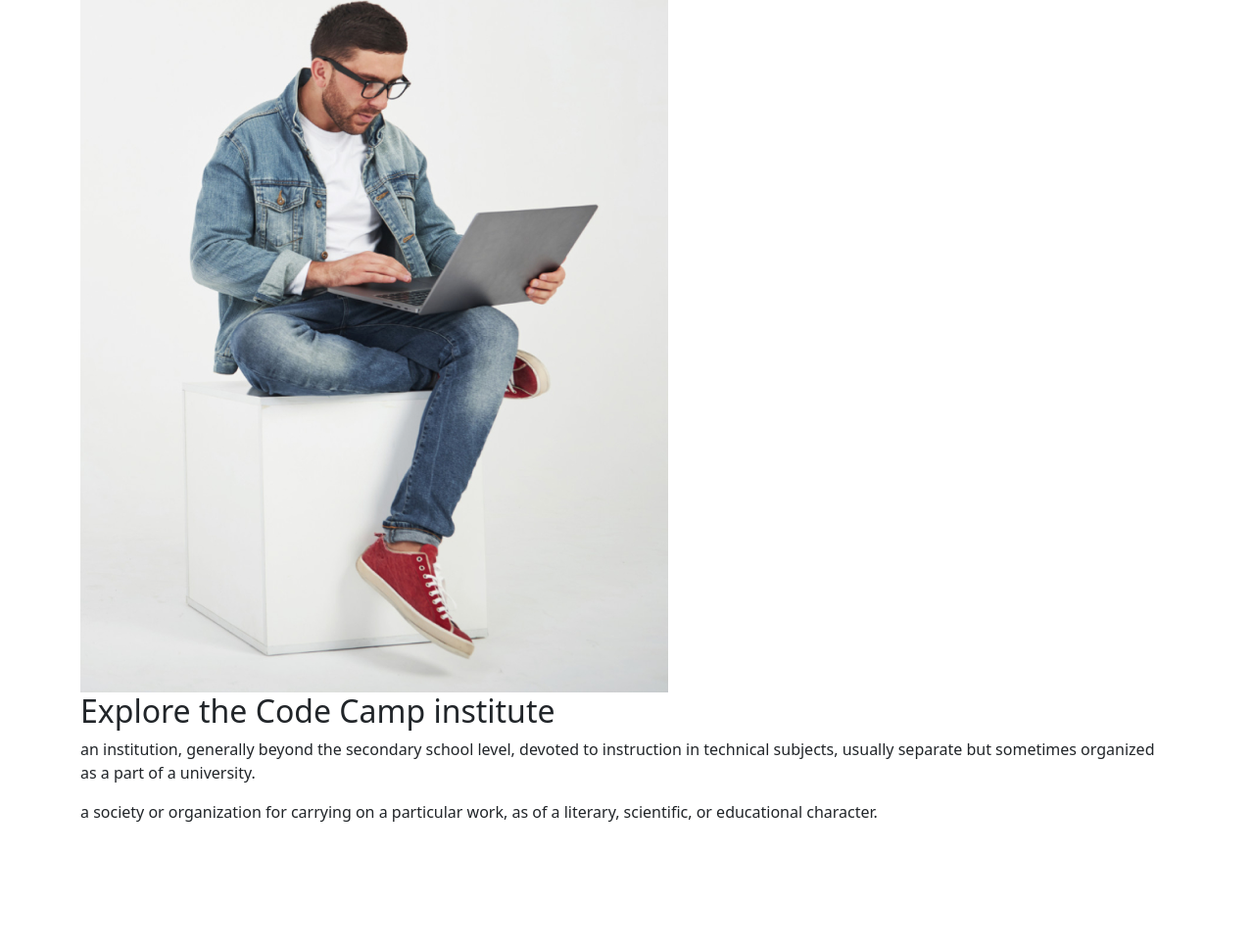
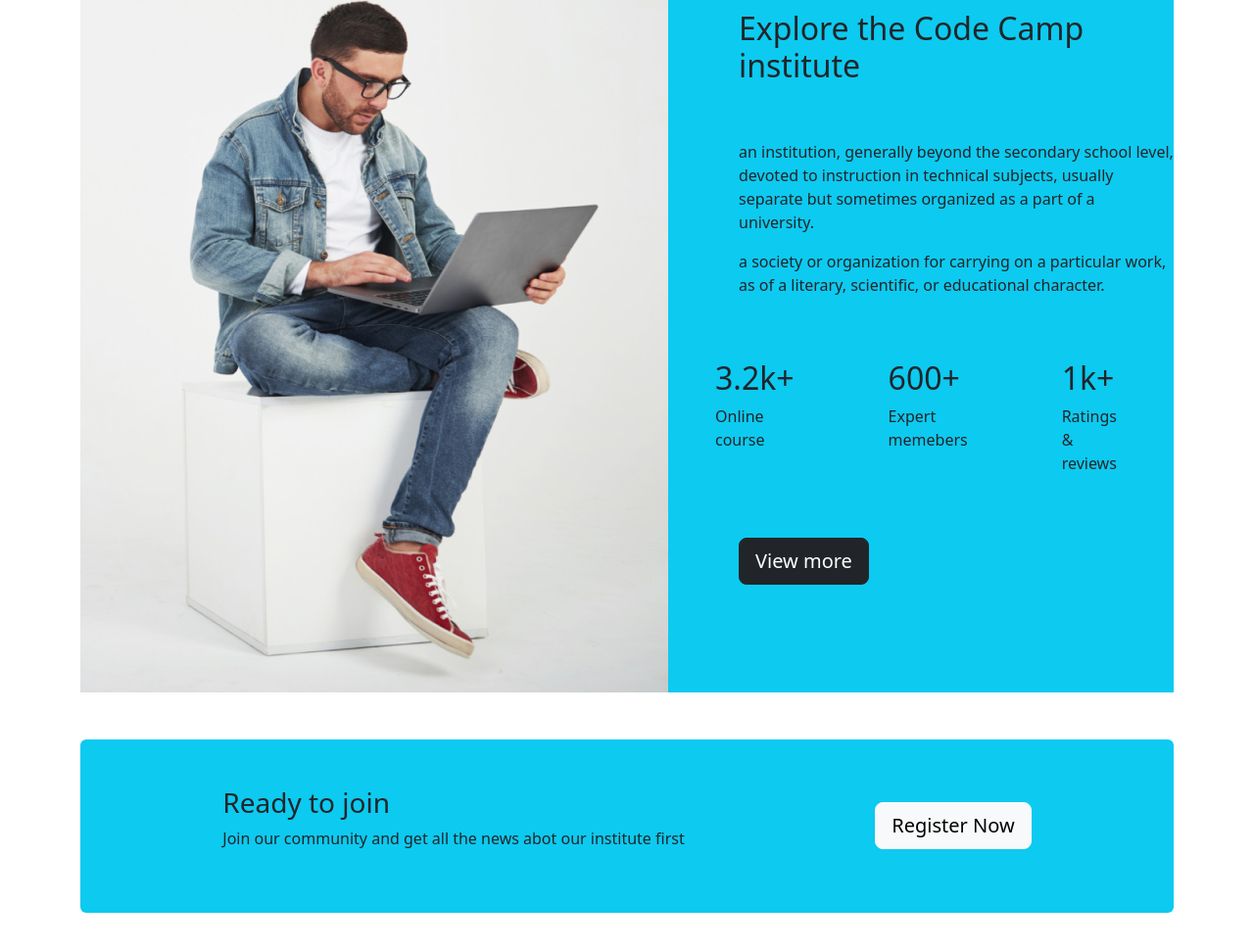
Before and after one commit to sajed-abir/code-camp, a plain HTML site: page index.html in a window 1280 px wide. Shown: the part 1890-2861 px from the top of the page at 98% size. Before the commit the page ends 2779 px from the top, so only its background shows below. Drawn offline with nearby package versions, Linux system fonts and the light colour scheme.

Commit message:
ready-to-join-added

```diff
--- a/index.html
+++ b/index.html
@@ -308,21 +308,65 @@
 
       <!-- Explore earnings section start -->
       <section>
+        <div class="d-flex justify-content-center align-items-center bg-info">
           <img src="./images/working.png" alt="" />
           <div>
-          <h2>Explore the Code Camp institute</h2>
+            <div class="text-start ps-5 ms-4">
+              <h2 class="pb-5">Explore the Code Camp institute</h2>
               <p>
-            an institution, generally beyond the secondary school level, devoted
-            to instruction in technical subjects, usually separate but sometimes
-            organized as a part of a university.
+                an institution, generally beyond the secondary school level,
+                devoted to instruction in technical subjects, usually separate
+                but sometimes organized as a part of a university.
               </p>
               <p>
-            a society or organization for carrying on a particular work, as of a
-            literary, scientific, or educational character.
+                a society or organization for carrying on a particular work, as
+                of a literary, scientific, or educational character.
               </p>
+            </div>
+            <div class="d-flex justify-content-center">
+              <div class="p-5">
+                <h2>3.2k+</h2>
+                <p>Online course</p>
+              </div>
+              <div class="p-5">
+                <h2>600+</h2>
+                <p>Expert memebers</p>
+              </div>
+              <div class="p-5">
+                <h2>1k+</h2>
+                <p>Ratings & reviews</p>
+              </div>
+            </div>
+
+            <div class="text-start ps-5 ms-4">
+              <button type="button" class="btn btn-dark btn-lg">
+                View more
+              </button>
+            </div>
+          </div>
         </div>
       </section>
       <!-- Explore earnings section end -->
+
+      <!-- ready to join start -->
+      <section
+        class="bg-info my-5 p-5 rounded d-flex justify-content-around align-items-center"
+      >
+        <div>
+          <h3>Ready to join</h3>
+          <p>
+            Join our community and get all the news abot our institute first
+          </p>
+        </div>
+        <div>
+          <button type="button" class="btn btn-light btn-lg">
+            Register Now
+          </button>
+        </div>
+      </section>
+      <!-- ready to join end -->
+
+
     </main>
     <!-- main end -->
 
```
Lines whose indentation alone changed are shown as unchanged.
